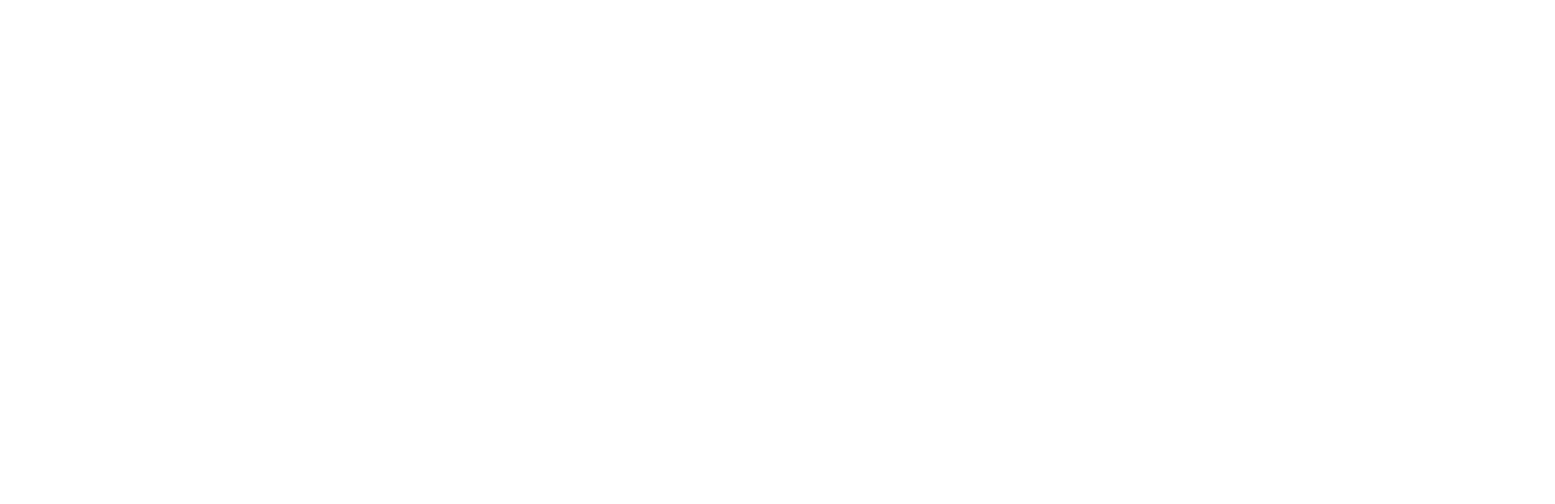
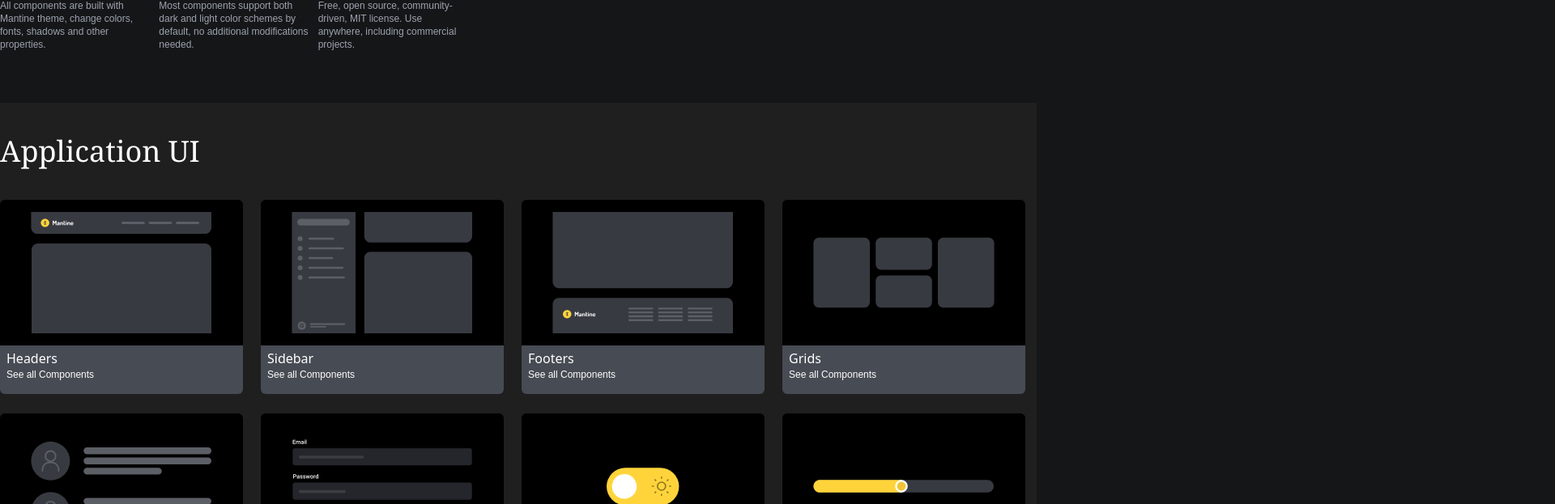
Before and after one commit to al-Reza89/scalable-architecture, a Next.js app: page /categories in a window 1280 px wide. Before the commit this address had no page. Shown: the part 673-1296 px from the top of the page at 81% size, 1920 px wide, since content can reach past the window. Before the commit the page ends 800 px from the top, so only its background shows below. Built offline with nearby package versions, Linux system fonts and the light colour scheme.

Commit message:
refactor: without dynamic routing

```diff
--- a/src/components/AppliCationSection.tsx
+++ b/src/components/AppliCationSection.tsx
@@ -3,7 +3,7 @@
 
 const AppliCationSection = () => {
   return (
-    <div className="bg-[rgb(47,48,51)]">
+    <div className="bg-[rgb(31,31,32)]">
       <div className="max-w-7xl mx-auto">
         <div className="py-10">
           <span className="pb- font-serif text-4xl">Application UI</span>
--- a/src/components/ApplicationUi/AllNavbars.tsx
+++ b/src/components/ApplicationUi/AllNavbars.tsx
@@ -27,7 +27,7 @@
       <div className="">
         <div className="flex gap-1 text-blue-300 items-center cursor-pointer mb-5 ">
           <AiOutlineArrowLeft className="h-2 w-2" />
-          <Link href={'/category'}>
+          <Link href={'/categories'}>
             <span className="font-thin text-sm">Back to all categories</span>
           </Link>
         </div>
--- /dev/null
+++ b/src/pages/categories/[catecory].tsx
@@ -0,0 +1,9 @@
+import React from 'react';
+
+export interface ICategory {}
+
+const Category: React.FC<ICategory> = () => {
+  return <div>Category</div>;
+};
+
+export default Category;
```
Also changed, not shown: src/pages/categories/headers/index.tsx (renamed from src/pages/category/headers/index.tsx), src/pages/categories/index.tsx (renamed from src/pages/category/index.tsx).
